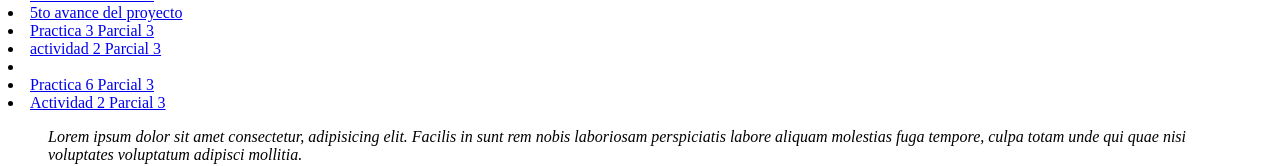
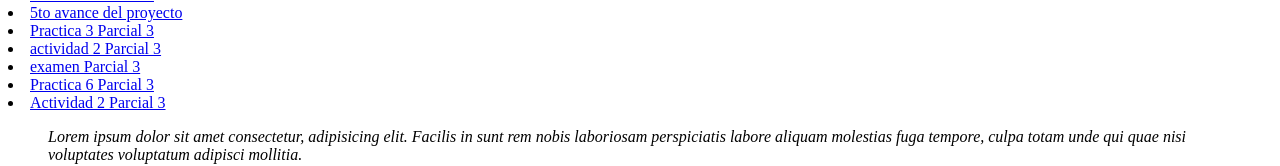
Before and after one commit to Alemantupapa/Portafolio, a plain HTML site: page index.html in a window 1280 px wide. Shown: the part 1594-1760 px from the top of the page. Drawn offline with Linux system fonts and the light colour scheme.

Commit message:
Update index.html

```diff
--- a/index.html
+++ b/index.html
@@ -84,7 +84,7 @@
                     <li><a href="index2-11.html" target="_black">5to avance del proyecto</a></li>
                     <li><a href="practiac1P3.html" target="_black">Practica 3 Parcial 3</a></li>
                     <li><a href="actividad2.html" target="_black">actividad 2  Parcial 3</a></li>
-                          <li><Practica 5 Parcial 3</li>
+                      <li><a href="examen.html" target="_black">examen  Parcial 3</a></li>
 
                     <li><a href="practica6p3.html" target="_black">Practica 6 Parcial 3</a></li>
                      <li><a href="actividad2.html" target="_black">Actividad 2 Parcial 3</a></li>
```
